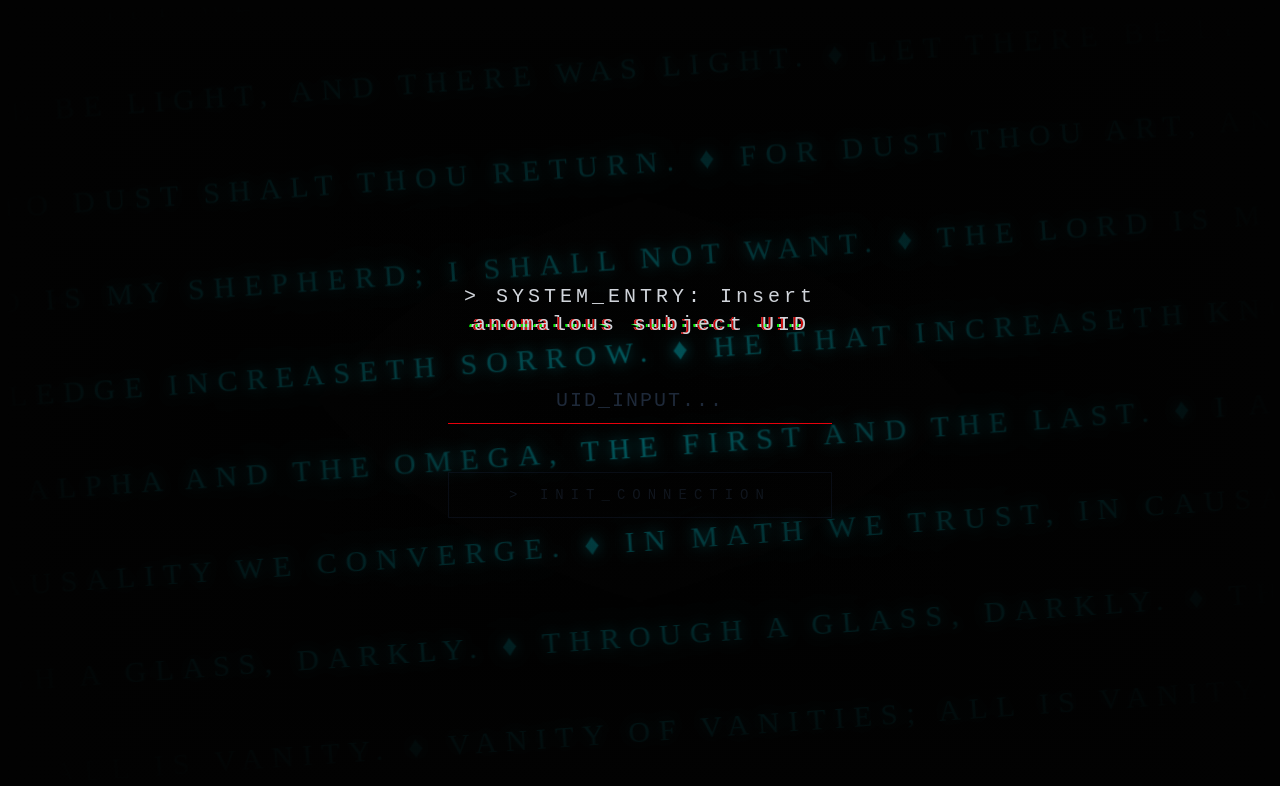
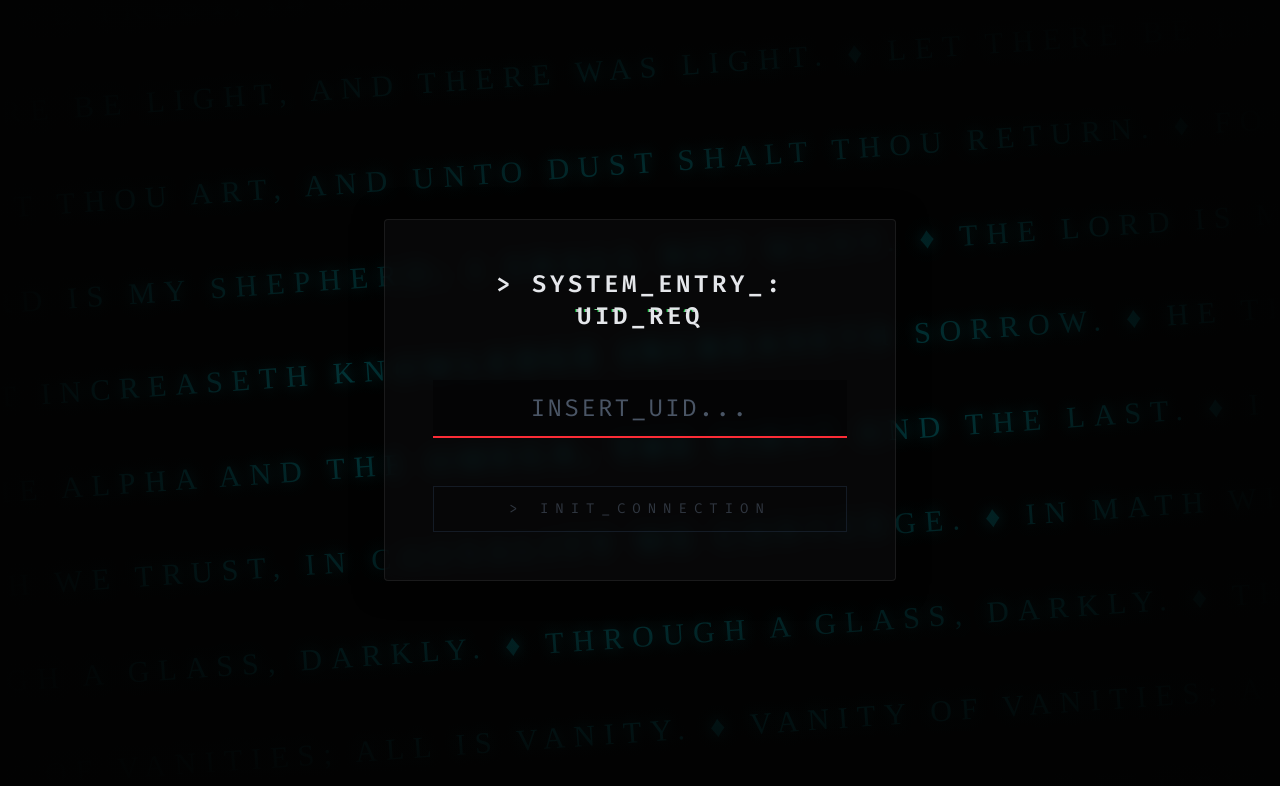
Before and after one commit to ZaVang/CyberConfessional, a React app in the folder frontend/: page / in a window 1280 px wide. Shown: the top 786 px of the page. Built offline with nearby package versions, Linux system fonts and the light colour scheme; the HTML template or start-up script is replaced by a standard one.

Commit message:
merge radiohead elements

```diff
--- a/frontend/src/components/CyberLogin.jsx
+++ b/frontend/src/components/CyberLogin.jsx
@@ -33,10 +33,10 @@ const CyberLogin = ({ onLogin }) => {
   };
 
   return (
-    <div className="w-full h-screen flex flex-col items-center justify-center font-serif text-gray-200 relative z-10 p-4">
-      <div className="max-w-md w-full px-8 flex flex-col items-center">
-        <h1 className="text-gray-500 text-xl tracking-[0.2em] mb-12 animate-pulse text-center font-mono glitch" data-text="> SYSTEM_ENTRY: Insert anomalous subject UID">
-          &gt; SYSTEM_ENTRY: Insert anomalous subject UID
+    <div className="w-full h-screen flex flex-col items-center justify-center font-mono text-gray-100 relative z-10 p-4">
+      <div className="glass-panel max-w-lg w-full p-12 flex flex-col items-center rounded-sm animate-entry">
+        <h1 className="text-gray-300 text-xl md:text-2xl tracking-[0.15em] mb-12 text-center font-mono glitch font-semibold" data-text="> SYSTEM_ENTRY_: UID_REQ">
+          &gt; SYSTEM_ENTRY_: UID_REQ
         </h1>
 
         <form onSubmit={handleLogin} className="w-full flex flex-col items-center">
@@ -44,8 +44,8 @@ const CyberLogin = ({ onLogin }) => {
             type="text"
             value={username}
             onChange={(e) => setUsername(e.target.value)}
-            placeholder="UID_INPUT..."
-            className="w-full bg-transparent border-b border-gray-700 text-center text-xl pb-2 focus:outline-none focus:border-red-600 transition-colors duration-500 tracking-widest text-gray-300 placeholder-gray-800 font-mono"
+            placeholder="INSERT_UID..."
+            className="w-full bg-black/40 border-b-2 border-gray-700 text-center text-2xl py-3 focus:outline-none focus:border-red-500 transition-colors duration-300 tracking-widest text-gray-100 placeholder-gray-600 font-mono"
             autoFocus
           />
 
@@ -54,8 +54,8 @@ const CyberLogin = ({ onLogin }) => {
             disabled={isLoading || !username.trim()}
             className={`mt-12 w-full py-3 border tracking-[0.5em] focus:outline-none transition-all duration-500 font-mono text-sm
               ${(!isLoading && username.trim())
-                ? 'border-gray-600 text-gray-400 hover:border-red-600 hover:text-red-500 hover:shadow-[0_0_15px_rgba(204,0,0,0.2)] hover:bg-black'
-                : 'border-gray-900 text-gray-800 opacity-50 cursor-not-allowed'
+                ? 'border-gray-500 text-gray-200 hover:border-red-500 hover:text-red-400 hover:shadow-[0_0_20px_rgba(255,51,51,0.3)] hover:bg-red-950/40 cursor-pointer'
+                : 'border-gray-800 text-gray-600 opacity-60 cursor-not-allowed bg-black/20'
               }
             `}
           >
@@ -64,7 +64,7 @@ const CyberLogin = ({ onLogin }) => {
         </form>
 
         {errorMsg && (
-          <p className="mt-8 text-red-500 font-mono text-sm tracking-widest text-center animate-pulse">
+          <p className="mt-8 text-red-500 font-mono text-base tracking-widest text-center glass-panel px-4 py-2 border-red-900/50">
             &gt; {errorMsg}
           </p>
         )}
--- a/frontend/src/components/CyberOnboarding.jsx
+++ b/frontend/src/components/CyberOnboarding.jsx
@@ -132,31 +132,31 @@ const CyberOnboarding = ({ username, onComplete }) => {
   }
 
   return (
-    <div className="w-full h-screen flex items-center justify-center p-8 relative z-10 overflow-hidden selection:bg-gray-900 selection:text-gray-100">
+    <div className="w-full h-screen flex items-center justify-center p-4 md:p-8 relative z-10 overflow-hidden selection:bg-gray-700 selection:text-white">
 
-      <div className="absolute top-10 text-gray-700 font-mono text-xs tracking-[0.5em] select-none">
+      <div className="absolute top-10 text-gray-400 font-mono text-sm tracking-[0.4em] select-none animate-entry delay-100">
         PHASE 0{step + 1} / 04
       </div>
 
-      <div className={`max-w-2xl w-full flex flex-col transition-opacity duration-[4000ms] ease-in-out ${isFadingOut ? 'opacity-0' : 'opacity-100'}`}>
+      <div className={`glass-panel p-8 md:p-12 max-w-3xl w-full flex flex-col transition-opacity duration-[4000ms] ease-in-out font-mono animate-entry delay-200 ${isFadingOut ? 'opacity-0' : 'opacity-100'}`}>
 
         <div className="min-h-[160px] mb-16">
-          <p className="text-gray-300 text-lg md:text-xl font-serif leading-[2] tracking-wide text-justify drop-shadow-[0_0_10px_rgba(255,255,255,0.05)] inline">
+          <p className="text-gray-100 text-xl md:text-2xl font-serif leading-[2.2] tracking-wider text-justify drop-shadow-[0_2px_4px_rgba(0,0,0,0.8)] inline font-medium">
             {displayedText}
           </p>
-          <span className="inline-block w-[10px] h-[22px] bg-gray-600 ml-2 animate-pulse align-middle shadow-[0_0_8px_rgba(107,114,128,0.5)]"></span>
+          <span className="inline-block w-[12px] h-[26px] bg-red-600 ml-2 animate-pulse align-middle shadow-[0_0_8px_rgba(255,51,51,0.6)]"></span>
         </div>
 
         <div className={`flex flex-col w-full gap-5 font-mono transition-opacity duration-1000 pt-8 border-t border-gray-900/50 ${isTyping ? 'opacity-0 pointer-events-none' : 'opacity-100'}`}>
           <button
             onClick={() => handleOptionClick('A')}
             className={`
-              w-full py-5 px-8 border transition-all duration-300 tracking-widest text-sm md:text-base text-left
+              w-full py-5 px-8 border transition-all duration-300 tracking-wider text-base md:text-lg text-left font-mono font-medium
               ${selectedOption === 'A'
-                ? 'border-gray-500 text-gray-300 bg-gray-900/40 animate-pulse shadow-[0_0_15px_rgba(107,114,128,0.2)] focus:outline-none'
+                ? 'border-gray-500 text-white bg-gray-800/80 shadow-[0_0_20px_rgba(255,255,255,0.1)] focus:outline-none'
                 : selectedOption
-                  ? 'border-gray-900 text-gray-800 opacity-20 pointer-events-none'
-                  : 'border-gray-800 text-gray-500 hover:border-gray-600 hover:text-gray-400 hover:bg-black hover:shadow-[0_0_15px_rgba(255,255,255,0.05)] focus:outline-none'
+                  ? 'border-gray-900 text-gray-700 opacity-20 pointer-events-none'
+                  : 'border-gray-700 text-gray-300 hover:border-gray-400 hover:text-white hover:bg-gray-800/50 hover:shadow-[0_0_15px_rgba(255,255,255,0.08)] cursor-pointer focus:outline-none'
               }
             `}
           >
@@ -166,12 +166,12 @@ const CyberOnboarding = ({ username, onComplete }) => {
           <button
             onClick={() => handleOptionClick('B')}
             className={`
-              w-full py-5 px-8 border transition-all duration-300 tracking-widest text-sm md:text-base text-right
+              w-full py-5 px-8 border transition-all duration-300 tracking-wider text-base md:text-lg text-right font-mono font-medium
               ${selectedOption === 'B'
-                ? 'border-red-600 text-red-500 bg-red-950/30 animate-pulse shadow-[0_0_30px_rgba(204,0,0,0.15)] focus:outline-none'
+                ? 'border-red-500 text-red-100 bg-red-900/60 shadow-[0_0_30px_rgba(255,51,51,0.3)] focus:outline-none'
                 : selectedOption
-                  ? 'border-gray-900 text-gray-800 opacity-20 pointer-events-none'
-                  : 'border-gray-800 text-gray-500 hover:border-red-900/50 hover:text-red-600/80 hover:bg-black hover:shadow-[0_0_15px_rgba(204,0,0,0.05)] focus:outline-none'
+                  ? 'border-gray-900 text-gray-700 opacity-20 pointer-events-none'
+                  : 'border-gray-700 text-gray-300 hover:border-red-700/80 hover:text-red-400 hover:bg-red-950/40 hover:shadow-[0_0_20px_rgba(255,51,51,0.15)] cursor-pointer focus:outline-none'
               }
             `}
           >
@@ -181,12 +181,12 @@ const CyberOnboarding = ({ username, onComplete }) => {
           <button
             onClick={() => handleOptionClick('C')}
             className={`
-              w-full py-4 px-8 border transition-all duration-300 tracking-widest text-sm md:text-base text-center
+              w-full py-5 px-8 border transition-all duration-300 tracking-wider text-base md:text-lg text-center font-mono font-medium
               ${selectedOption === 'C'
-                ? 'border-green-600 text-green-500 bg-green-900/20 animate-pulse shadow-[0_0_20px_rgba(0,255,0,0.1)] focus:outline-none'
+                ? 'border-green-500 text-green-100 bg-green-900/50 shadow-[0_0_30px_rgba(0,255,65,0.2)] focus:outline-none'
                 : selectedOption
-                  ? 'border-gray-900 text-gray-800 opacity-20 pointer-events-none'
-                  : 'border-gray-800 text-gray-500 hover:border-green-800/50 hover:text-green-600 hover:bg-black hover:shadow-[0_0_15px_rgba(0,255,0,0.05)] focus:outline-none'
+                  ? 'border-gray-900 text-gray-700 opacity-20 pointer-events-none'
+                  : 'border-gray-700 text-gray-300 hover:border-green-800/60 hover:text-green-400 hover:bg-green-950/30 hover:shadow-[0_0_20px_rgba(0,255,65,0.1)] cursor-pointer focus:outline-none'
               }
             `}
           >
--- a/frontend/src/index.css
+++ b/frontend/src/index.css
@@ -1,16 +1,17 @@
+@import url('https://fonts.googleapis.com/css2?family=Fira+Code:wght@300;400;600&family=Noto+Serif+SC:wght@400;600;700&display=swap');
 @import "tailwindcss";
 
 :root {
   --bg-color: #030405;
-  --text-primary: #d1d5db;
-  --text-muted: #4b5563;
+  --text-primary: #e5e7eb;
+  --text-muted: #9ca3af;
   --accent-blue: #6b7280;
-  --accent-red: #cc0000;
-  --data-green: #00ff00;
+  --accent-red: #ff3333;
+  --data-green: #00ff41;
   --font-serif: 'Noto Serif SC', serif;
-  --font-mono: 'JetBrains Mono', monospace;
-  --glow-blue: 0 0 10px rgba(107, 114, 128, 0.3);
-  --glow-red: 0 0 10px rgba(204, 0, 0, 0.5);
+  --font-mono: 'Fira Code', monospace;
+  --glow-red: 0 0 12px rgba(255, 51, 51, 0.6);
+  --glow-green: 0 0 12px rgba(0, 255, 65, 0.4);
 }
 
 @layer base {
@@ -26,11 +27,15 @@
     font-family: var(--font-mono);
     min-height: 100vh;
     margin: 0;
+    /* CRT subtle scanlines background */
+    background-image: linear-gradient(rgba(18, 16, 16, 0) 50%, rgba(0, 0, 0, 0.25) 50%), linear-gradient(90deg, rgba(255, 0, 0, 0.06), rgba(0, 255, 0, 0.02), rgba(0, 0, 255, 0.06));
+    background-size: 100% 4px, 6px 100%;
+    z-index: -1;
   }
 
   h1, h2, h3, h4, h5, h6 {
     font-family: var(--font-mono);
-    font-weight: normal;
+    font-weight: 600;
   }
 }
 
@@ -38,11 +43,37 @@
   font-family: var(--font-mono);
 }
 
-/* Glitch Animation Classes */
+/* Glassmorphism Panels */
+.glass-panel {
+  background: rgba(10, 10, 12, 0.7);
+  backdrop-filter: blur(8px);
+  -webkit-backdrop-filter: blur(8px);
+  border: 1px solid rgba(255, 255, 255, 0.08);
+  box-shadow: 0 4px 30px rgba(0, 0, 0, 0.5);
+}
+
+/* Staggered entry animations */
+@keyframes fade-slide-up {
+  0% { opacity: 0; transform: translateY(20px); }
+  100% { opacity: 1; transform: translateY(0); }
+}
+
+.animate-entry {
+  animation: fade-slide-up 0.8s cubic-bezier(0.16, 1, 0.3, 1) forwards;
+  opacity: 0;
+}
+
+.delay-100 { animation-delay: 100ms; }
+.delay-200 { animation-delay: 200ms; }
+.delay-300 { animation-delay: 300ms; }
+.delay-400 { animation-delay: 400ms; }
+.delay-500 { animation-delay: 500ms; }
+
+/* Glitch Animation Classes - refined for legibility */
 .glitch {
   position: relative;
   color: var(--text-primary);
-  animation: glitch-skew 1s infinite linear alternate-reverse;
+  display: inline-block;
 }
 
 .glitch::before,
@@ -53,18 +84,19 @@
   left: 0;
   width: 100%;
   height: 100%;
+  opacity: 0.8;
 }
 
 .glitch::before {
   left: 2px;
-  text-shadow: -2px 0 var(--accent-red);
+  text-shadow: -1px 0 var(--accent-red);
   clip: rect(44px, 450px, 56px, 0);
-  animation: glitch-anim 5s infinite linear alternate-reverse;
+  animation: glitch-anim 4s infinite linear alternate-reverse;
 }
 
 .glitch::after {
   left: -2px;
-  text-shadow: -2px 0 var(--data-green);
+  text-shadow: -1px 0 var(--data-green);
   clip: rect(44px, 450px, 56px, 0);
   animation: glitch-anim2 5s infinite linear alternate-reverse;
 }
@@ -86,16 +118,3 @@
   80% { clip: rect(50px, 9999px, 60px, 0); }
   100% { clip: rect(30px, 9999px, 10px, 0); }
 }
-
-@keyframes glitch-skew {
-  0% { transform: skew(0deg); }
-  10% { transform: skew(-2deg); }
-  20% { transform: skew(3deg); }
-  30% { transform: skew(0deg); }
-  100% { transform: skew(0deg); }
-}
-
-@keyframes marquee {
-  0% { transform: translateX(0%); }
-  100% { transform: translateX(-50%); }
-}
```
Also changed, not shown: frontend/src/App.jsx (+55 -12 lines), frontend/src/components/CyberParamsPanel.jsx (+32 -32 lines), 5 other files (tests, documents, lock files or other folders).
